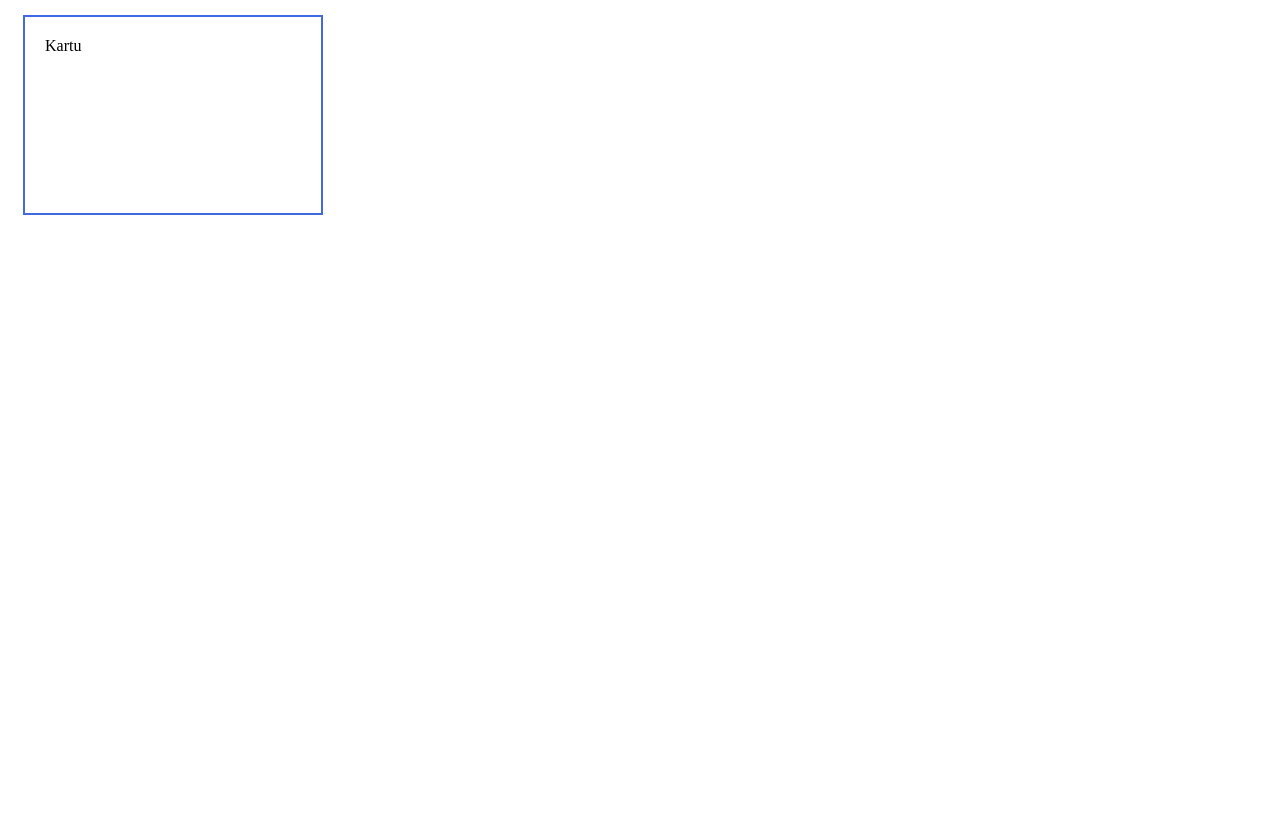
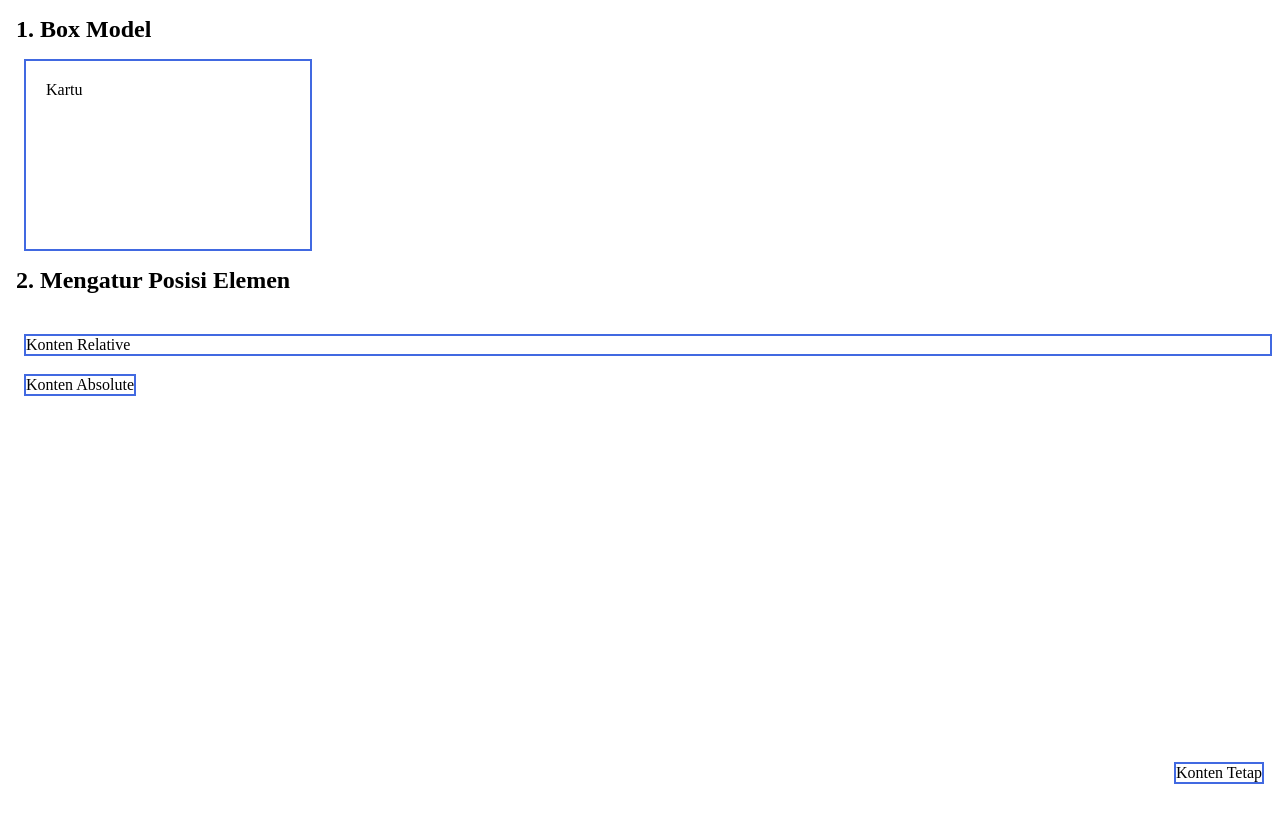
Before and after one commit to RizlH/1124160208-ManualCSS-VS-TailwindCSS, a plain HTML site: page Manual_CSS/index.html in a window 1280 px wide. Before the commit the page ends 800 px from the top, so only its background shows below. Drawn offline with Linux system fonts and the light colour scheme.

Commit message:
2. Mengatur Posisi Elemen

```diff
--- a/Manual_CSS/index.html
+++ b/Manual_CSS/index.html
@@ -9,9 +9,32 @@
 <body>
 
     <!-- 1. Box Model -->
-    <div class="kartu">
-        Kartu
-    </div>
+    <h1 class="judul">1. Box Model</h1>
+    <section>
+        <div class="box-kartu">
+            Kartu
+        </div>
+    </section>
+
+    <!-- 2. Ngatur Posisi Elemen -->
+    <h1 class="judul">2. Mengatur Posisi Elemen</h1>
+    <section class="posisi-container">
+        <!-- Posisi absolute -->
+        <div class="pos-absolute">
+            Konten Absolute
+        </div>
+
+        <!-- Posisi relatif -->
+        <div class="pos-relative">
+            Konten Relative
+        </div>
+
+        <!-- Posisi tetap di bawah kanan -->
+        <div class="pos-fixed">
+            Konten Tetap
+        </div>
+
+    </section>
 
 </body>
 </html>
--- a/Manual_CSS/style.css
+++ b/Manual_CSS/style.css
@@ -1,8 +1,48 @@
-.kartu {
-    width: 300px;
-    height: 200px;
-    padding: 20px;
-    border: 2px solid royalblue;
-    margin: 15px;
+body {
+    min-height: 100vh;
+    position: relative;
+}
+
+.judul {
+    font-size: 1.5rem;     /* text-2xl = 24px */
+    font-weight: bold;     /* font-bold */
+    margin-left: 0.5rem;   /* ml-2 */
+}
+
+.box-kartu {
+    width: 18rem;           /* w-72 */
+    height: 12rem;          /* h-48 */
+    padding: 1.25rem;       /* p-5 */
+    border: 2px solid royalblue; /* border-green-700 */
+    margin: 1rem;           /* m-4 */
     box-sizing: border-box;
 }
+
+.posisi-container {
+    position: relative;
+    min-height: 200px;      /* min-h-[200px] */
+    margin: 2.5rem 0;       /* my-10 */
+}
+
+.pos-absolute {
+    position: absolute;
+    left: 1rem;             /* left-4 */
+    top: 2.5rem;            /* top-10 */
+    border: 2px solid royalblue;
+    box-sizing: border-box;
+}
+
+.pos-relative {
+    position: relative;
+    margin-left: 1rem;      /* ml-4 */
+    border: 2px solid royalblue;
+    box-sizing: border-box;
+}
+
+.pos-fixed {
+    position: fixed;
+    bottom: 1rem;           /* bottom-4 */
+    right: 1rem;            /* right-4 */
+    border: 2px solid royalblue;
+    box-sizing: border-box;
+}
```
Also changed, not shown: Tailwind_CSS/index.html (+30 -7 lines).
